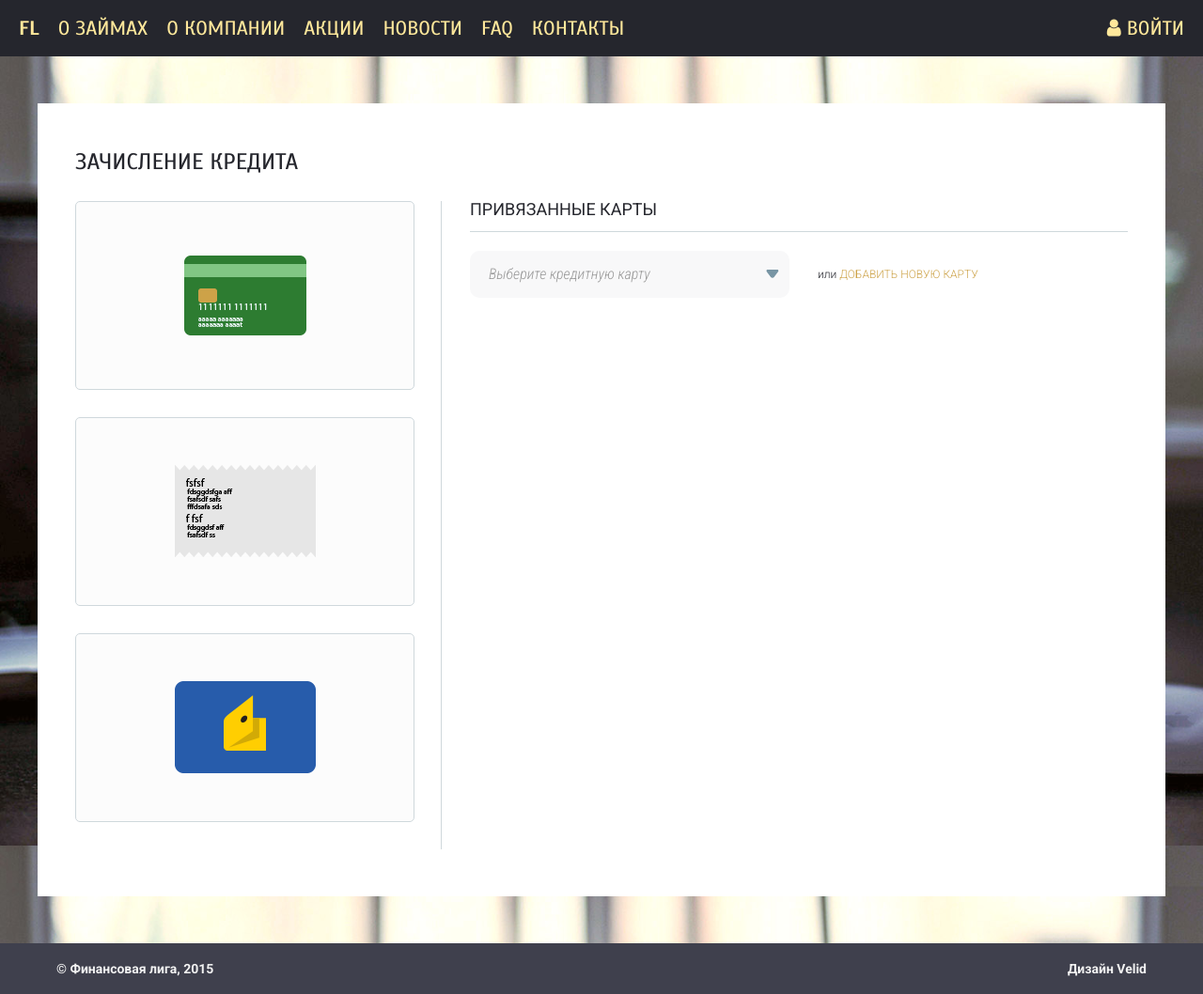
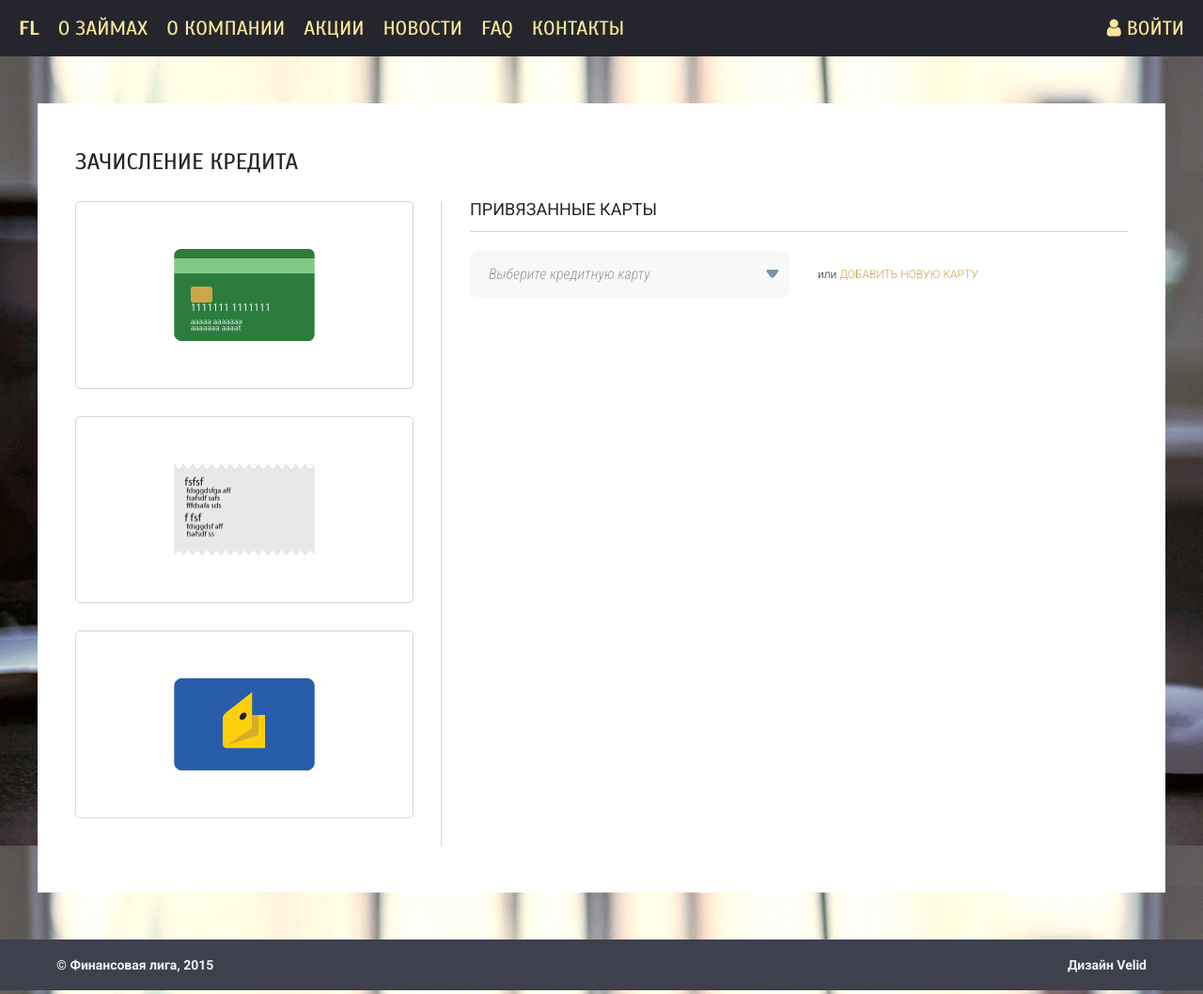
Before and after one commit to krupnov/mf-static, a Jekyll site: the page built from credit_transfer.html, in a window 1280 px wide. Shown: the whole page at 94% size. Built offline with Jekyll 4.4.1, drawn with Linux system fonts in a browser that asks for light colours; nearby versions of some CDN libraries.

Commit message:
change credit options styles

```diff
--- a/credit_transfer.html
+++ b/credit_transfer.html
@@ -7,16 +7,22 @@ layout: default
 <div class="credit-transfer-block">
 	<div class="credit-transfer-options">
 		<div class="credit-transfer-option credit-card">
-			<input type="radio" name="credit-transfer-option" value="credit-card" id="credit-card" class="trigger" />
-			<label class="credit-card-img" for="credit-card"></label>
+			<label>
+				<input type="radio" name="credit-transfer-option" value="credit-card" id="credit-card" class="trigger" />
+				<img src="/images/credits/options/credit-card.png" />
+			</label>
 		</div>
 		<div class="credit-transfer-option billing-account">
-			<input type="radio" name="credit-transfer-option" value="billing-account" id="billing-account" class="trigger" />
-			<label class="billing-account-img" for="billing-account"></label>
+			<label>
+				<input type="radio" name="credit-transfer-option" value="billing-account" id="billing-account" class="trigger" />
+				<img src="/images/credits/options/billing-account.png" />
+			</label>
 		</div>
 		<div class="credit-transfer-option yandex-wallet">
-			<input type="radio" name="credit-transfer-option" value="yandex-wallet" id="yandex-wallet" class="trigger" />
-			<label class="yandex-wallet-img" for="yandex-wallet"></label>
+			<label>
+				<input type="radio" name="credit-transfer-option" value="yandex-wallet" id="yandex-wallet" class="trigger" />
+				<img src="/images/credits/options/yandex-wallet.png" />
+			</label>
 		</div>
 	</div>
 
--- a/css/app/credits.css
+++ b/css/app/credits.css
@@ -162,10 +162,15 @@ div.credit-transfer-block div.credit-transfer-options {
 	display: inline-block;
 	padding-right: 29px;
 	vertical-align: top;
-	width: 390px;
+	max-width: 390px;
+	width: 34.821429%;
 }
 
-div.credit-transfer-block div.credit-transfer-options div.credit-transfer-option { margin-bottom: 29px; }
+div.credit-transfer-block div.credit-transfer-options div.credit-transfer-option {
+	margin-bottom: 29px;
+	max-width: 361px;
+	width: 100%;
+}
 
 div.credit-transfer-block div.credit-transfer-options input {
 	-moz-appearance: none;
@@ -177,45 +182,47 @@ div.credit-transfer-block div.credit-transfer-options input {
 }
 
 div.credit-transfer-block div.credit-transfer-options label {
-	-moz-background-size: cover;
+	box-sizing: border-box;
+	cursor: pointer;
+	display: block;
+	height: 100%;
+	max-width: 361px;
+	text-align: center;
+	width: 100%;
+}
+
+div.credit-transfer-block div.credit-transfer-options label > input {
+	position: absolute;
+	visibility: hidden;
+}
+
+div.credit-transfer-block div.credit-transfer-options label > input + img {
 	-moz-border-radius: 5px;
 	-moz-box-sizing: border-box;
-	-o-background-size: cover;
-	-webkit-background-size: cover;
 	-webkit-border-radius: 5px;
 	-webkit-box-sizing: border-box;
-	background-position: center center;
-	background-size: cover;
 	border-radius: 5px;
 	border: 1px solid #CFD8DC;
 	box-sizing: border-box;
+	box-sizing: border-box;
 	cursor: pointer;
-	display: block;
-	height: 201px;
-	width: 361px;
+	max-width: 100%;
+	padding: 50px 28.969359%;
+	vertical-align: middle;
 }
-div.credit-transfer-block div.credit-transfer-options label:hover {
-	border: 1px solid #FAE089;
-}
-div.credit-transfer-block div.credit-transfer-options input:checked +label {
+
+div.credit-transfer-block div.credit-transfer-options label > input:checked + img,
+div.credit-transfer-block div.credit-transfer-options label > input + img:hover {
 	border: 1px solid #FAE089;
 }
 
-div.credit-transfer-block div.credit-transfer-options label.credit-card-img {
-	background: url('../../images/credits/options/credit-card.png');
-}
-div.credit-transfer-block div.credit-transfer-options label.billing-account-img {
-	background: url('../../images/credits/options/billing-account.png');
-}
-div.credit-transfer-block div.credit-transfer-options label.yandex-wallet-img {
-	background: url('../../images/credits/options/yandex-wallet.png');
-}
 
 div.credit-transfer-block div.credit-transfer-option-block {
 	display: inline-block;
 	padding-left: 30px;
 	vertical-align: top;
-	width: 730px;
+	max-width: 730px;
+	width: 65.178571%;
 }
 
 div.credit-transfer-block div.credit-transfer-option-block h2 {
```
Also changed, not shown: images/credits/options/billing-account.png, images/credits/options/credit-card.png, images/credits/options/yandex-wallet.png.
